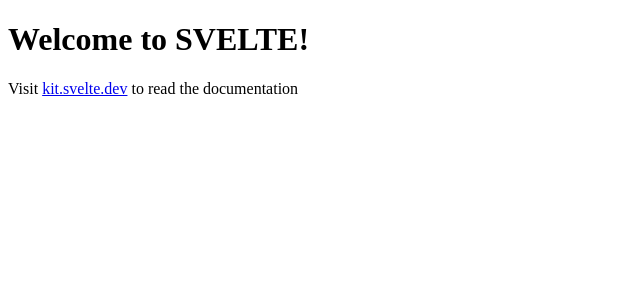
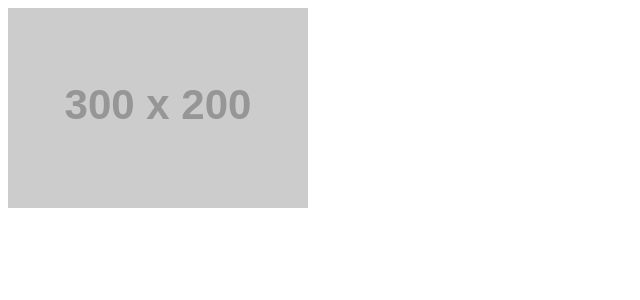
Before and after one commit to SOTAkkkk/sveltekit-tutorial, a SvelteKit app: page / in a window 1280 px wide. Shown: the top 300 px of the page, without its empty margins (0-640 px from the left). Built offline with nearby package versions, Linux system fonts and the light colour scheme.

Commit message:
Dynamic Attribute

```diff
--- a/src/routes/+page.svelte
+++ b/src/routes/+page.svelte
@@ -1,6 +1,5 @@
 <script>
-    let name = 'Svelte';
+    let src = 'https://placehold.jp/300x200.png';
 </script>
 
-<h1>Welcome to {name.toUpperCase()}!</h1>
-<p>Visit <a href="https://kit.svelte.dev">kit.svelte.dev</a> to read the documentation</p>
+<img src={src} alt="A man dances.">
```
